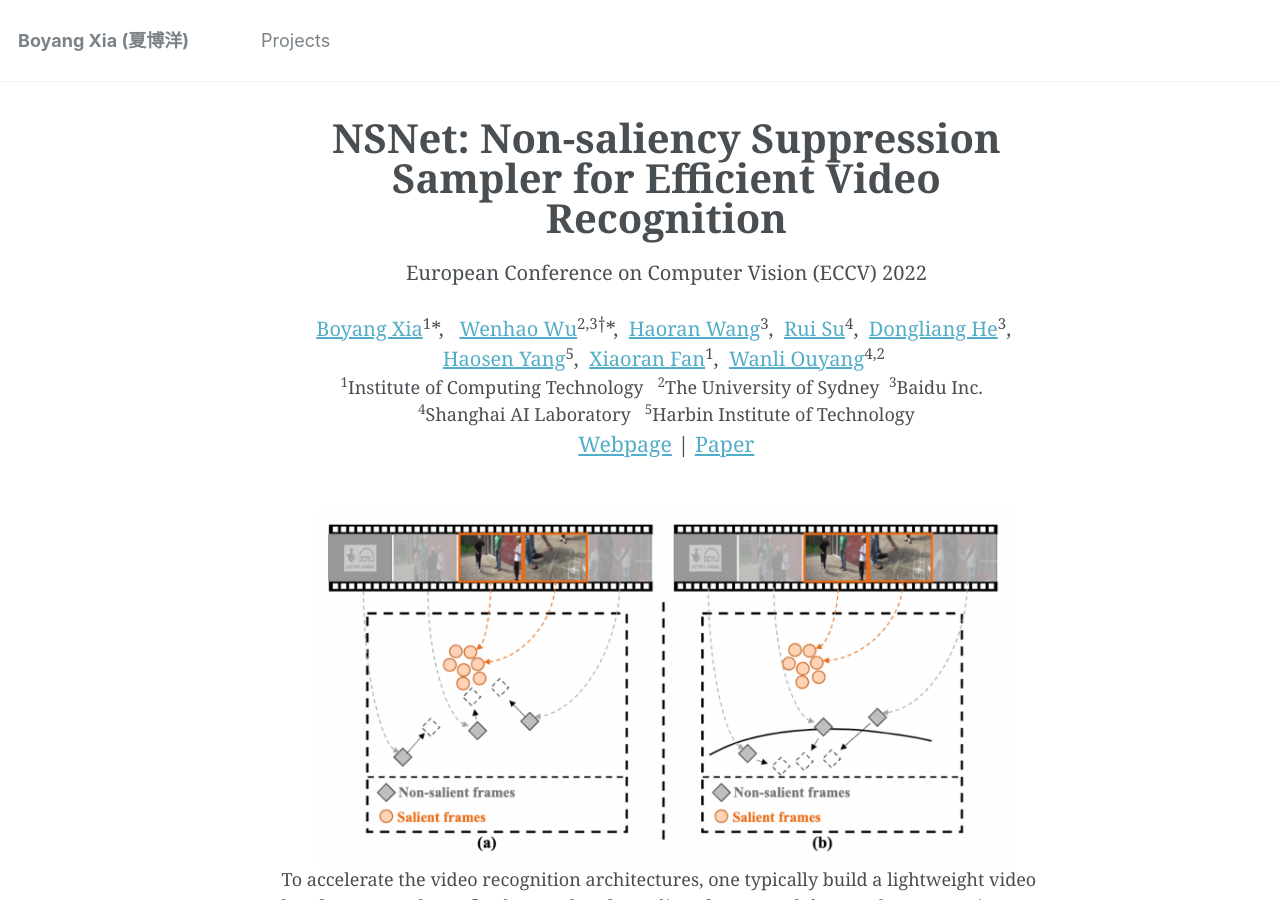
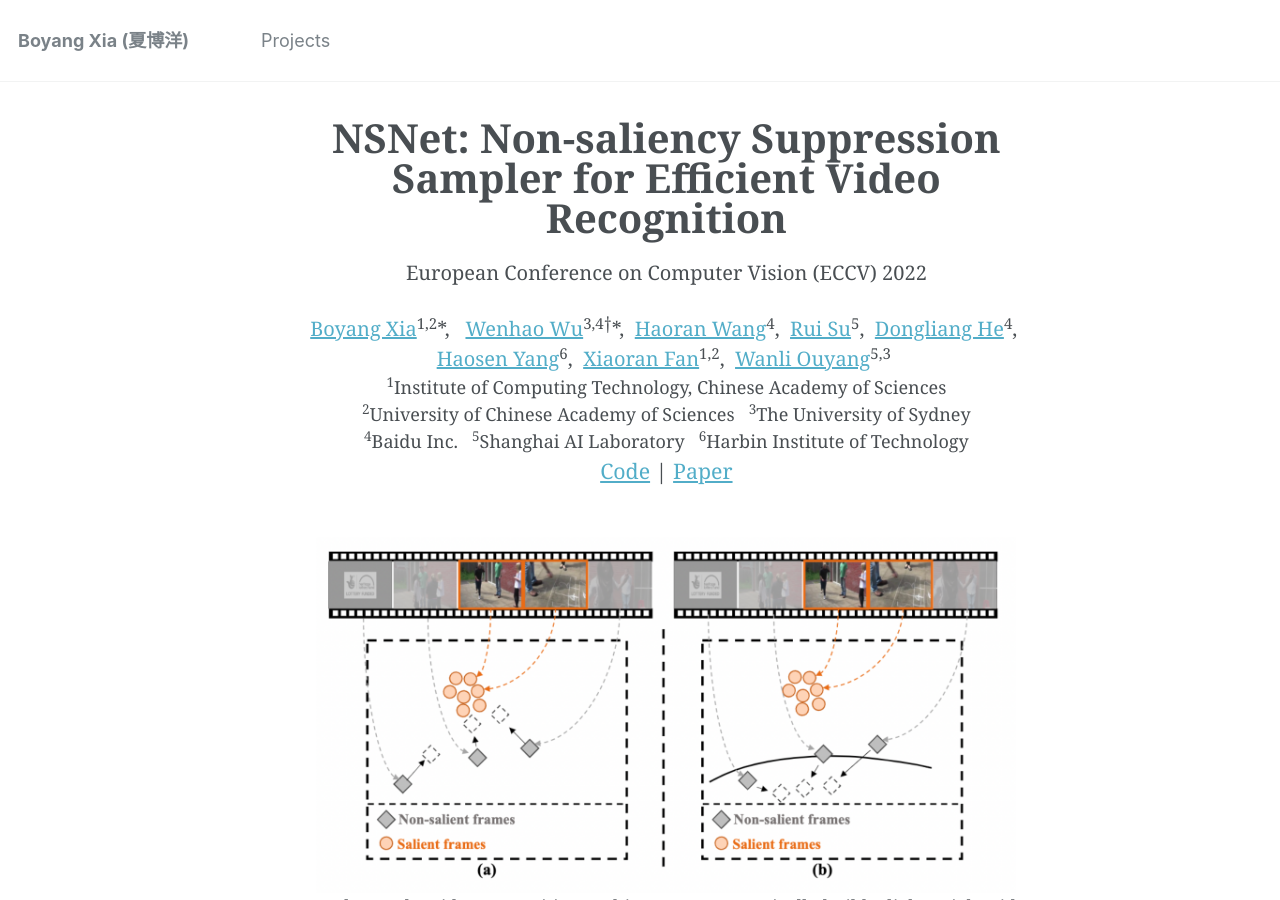
Before and after one commit to LawrenceXia2008/LawrenceXia2008.github.io, a Jekyll site: the page built from _publications/nsnet.md, in a window 1280 px wide and 900 px high. Built offline with Jekyll 4.4.1, drawn with Linux system fonts in a browser that asks for light colours; formulas are drawn with MathJax 3.

Commit message:
modify affiliation

```diff
--- a/_publications/nsnet.md
+++ b/_publications/nsnet.md
@@ -13,27 +13,28 @@ citation: 'Your Name, You. (2009). &quot;Paper Title Number 1.&quot; <i>Journal
 <!-- </div> -->
 <p style="text-align:center;font-size: 15pt;">European Conference on Computer Vision (ECCV) 2022</p>
 <div style="text-align:center;font-size: 15pt;"><span>
-    <a href="https://lawrencexia2008.github.io" target="_blank">Boyang Xia</a><sup>1</sup>*,&nbsp;&nbsp;
-    <a href="https://whwu95.github.io">Wenhao Wu</a><sup>2,3$\dagger$</sup>*,&nbsp;
-    <a href="#">Haoran Wang</a><sup>3</sup>,&nbsp;
-    <a href="#">Rui Su</a><sup>4</sup>,&nbsp;
-    <a href="#">Dongliang He</a><sup>3</sup>,&nbsp;
-    <a href="#">Haosen Yang</a><sup>5</sup>,&nbsp;
-    <a href="#">Xiaoran Fan</a><sup>1</sup>,&nbsp;
-    <a href="https://wlouyang.github.io" target="_blank">Wanli Ouyang</a><sup>4,2</sup>&nbsp;
+    <a href="https://lawrencexia2008.github.io" target="_blank">Boyang Xia</a><sup>1,2</sup>*,&nbsp;&nbsp;
+    <a href="https://whwu95.github.io">Wenhao Wu</a><sup>3,4$\dagger$</sup>*,&nbsp;
+    <a href="#">Haoran Wang</a><sup>4</sup>,&nbsp;
+    <a href="#">Rui Su</a><sup>5</sup>,&nbsp;
+    <a href="#">Dongliang He</a><sup>4</sup>,&nbsp;
+    <a href="#">Haosen Yang</a><sup>6</sup>,&nbsp;
+    <a href="#">Xiaoran Fan</a><sup>1,2</sup>,&nbsp;
+    <a href="https://wlouyang.github.io" target="_blank">Wanli Ouyang</a><sup>5,3</sup>&nbsp;
 </span></div>
 
 <!-- [Download paper here](http://academicpages.github.io/files/paper1.pdf) -->
 
 <center>
-<sup>1</sup>Institute of Computing Technology &nbsp;
-<sup>2</sup>The University of Sydney&nbsp;
-<sup>3</sup>Baidu Inc. &nbsp; <br />
-<sup>4</sup>Shanghai AI Laboratory &nbsp;
-<sup>5</sup>Harbin Institute of Technology
+<sup>1</sup>Institute of Computing Technology, Chinese Academy of Sciences <br />
+<sup>2</sup>University of Chinese Academy of Sciences &nbsp;
+<sup>3</sup>The University of Sydney <br />
+<sup>4</sup>Baidu Inc. &nbsp;
+<sup>5</sup>Shanghai AI Laboratory &nbsp;
+<sup>6</sup>Harbin Institute of Technology
 </center>
 <div style="text-align:center;font-size: 16pt;"><span>
-    <a href="https://lawrencexia2008.github.io/projects/nsnet">Webpage</a> | <a href="https://lawrencexia2008.github.io/projects/nsnet">Paper</a>
+    <a href="https://lawrencexia2008.github.io/projects/nsnet">Code</a> | <a href="https://lawrencexia2008.github.io/projects/nsnet">Paper</a>
 </span></div>
 
 <br />
```
Also changed, not shown: _publications/tsqnet.md (+11 -10 lines), 3 other files.
